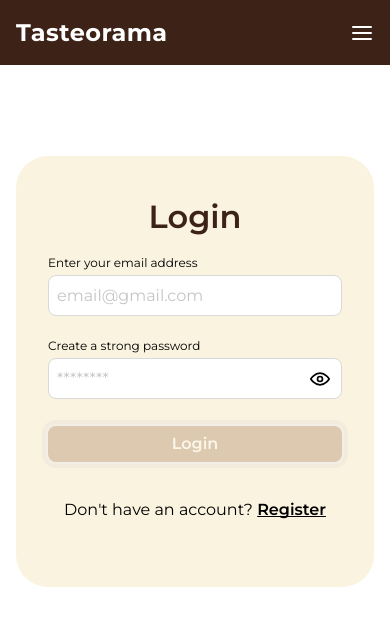
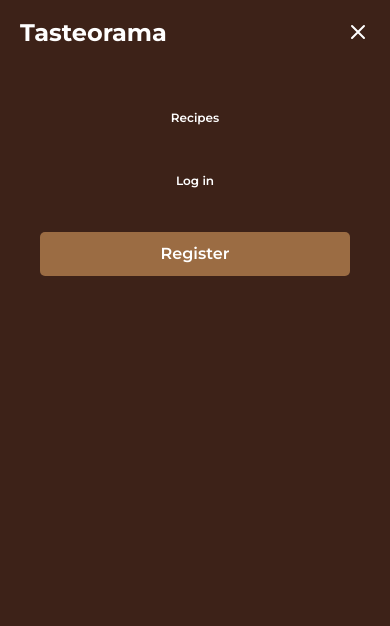
Before and after one commit to Njavl/six-seven-company-Frontend, a Next.js app: page /auth/login in a window 390 px wide. Both pictures are taken after a click on the button 362 px from the left and 32 px from the top of the page. Shown: the top 626 px of the page. Built offline with nearby package versions, Linux system fonts and the light colour scheme; no server answers.

Commit message:
create mobile menu + update header

```diff
--- a/components/AuthNavigation/AuthNavigation.module.css
+++ b/components/AuthNavigation/AuthNavigation.module.css
@@ -1,41 +1,5 @@
-/* .userEmail {
-    color: white;
-    margin-right: 0.5rem;
-    font-size: 0.9rem;
-}
-
-.logoutButton {
-    background: transparent;
-    border: 1px solid white;
-    color: white;
-    padding: 0.3rem 0.6rem;
-    border-radius: 4px;
-    cursor: pointer;
-    font-size: 0.9rem;
-    transition: background-color 0.3s ease, color 0.3s ease;
-}
-
-.logoutButton:hover {
-    background-color: white;
-    color: #333;
-} */
-
-/* .navigationItem {
-    display: flex;
-    align-items: center;
-}
-
-.navigationLink {
-    text-decoration: none;
-    color: white;
-    font-size: 1rem;
-}
-
-.navigationLink:hover {
-    color: #ddd;
-} */
-
-.registerBtn {
+.registerBtn,
+.addRecipeBtn {
     background-color: #9B6C43;
     padding: 8px 16px;
     border-radius: 5px;
@@ -45,41 +9,68 @@
     font-size: 16px;
 }
 
-.registerBtn:hover {
+.registerBtn:hover,
+.addRecipeBtn:hover {
     text-decoration: none;
-    /* Кнопка не должна подчеркиваться */
     opacity: 0.9;
+}
+
+.registerBtn,
+.addRecipeBtn {
+    background-color: #9B6C43;
+    color: #ffffff;
+    padding: 8px 16px;
+    border-radius: 5px;
+    border: none;
+    cursor: pointer;
+    transition: all 0.3s ease;
+}
+
+.registerBtn:hover,
+.registerBtn:focus {
+    background-color: #825a38;
+    outline: none;
+}
+
+.addRecipeBtn:hover,
+.addRecipeBtn:focus {
+    background-color: #825a38;
+    outline: none;
+}
+
+.registerBtn:active,
+.addRecipeBtn:active {
+    background-color: #6a4a2e;
+    transform: scale(0.98);
+}
+
+.registerBtn:disabled,
+.addRecipeBtn:disabled {
+    background-color: #e0e0e0;
+    color: #a0a0a0;
+    cursor: not-allowed;
 }
 
 .navLink {
     color: #ffffff;
-    /* Цвет ссылок — белый */
     text-decoration: none;
-    /* Убираем стандартное подчеркивание */
     transition: text-decoration 0.2s;
-    /* Плавный эффект появления */
     font-size: 12px;
     font-weight: 600;
 }
 
 .navLink:hover {
     text-decoration: underline;
-    /* Подчеркивание при наведении */
     text-decoration-color: #ffffff;
-    /* Цвет подчеркивания — белый */
     text-underline-offset: 6px;
-    /* Небольшой отступ от текста до линии */
 }
 
 .userAvatar {
     width: 32px;
-    /* Размер круга */
     height: 32px;
     background-color: #9B6C43;
-    /* Цвет из вашего макета */
     color: white;
     border-radius: 50%;
-    /* Делает элемент круглым */
     display: flex;
     justify-content: center;
     align-items: center;
@@ -87,10 +78,16 @@
     font-size: 18px;
     margin-right: 8.5px;
     text-transform: uppercase;
-    /* Гарантирует заглавную букву */
     cursor: pointer;
-    /* border: 2px solid rgba(255, 255, 255, 0.2); */
-    /* Легкая обводка */
+}
+.userName {
+    font-size: 14px;
+    color: #ffffff;
+    font-weight: 600;
+}
+
+.userName strong {
+    color: #ffffff;
 }
 
 .authGroup {
@@ -146,13 +143,91 @@
     text-underline-offset: 6px;
 }
 
-/* --- Планшеты (до 1440px) --- */
-@media screen and (max-width: 1439px) {}
+.desktopList {
+    display: flex;
+    align-items: center;
+    gap: 32px;
+}
+
+.authGroup,
+.guestGroup {
+    display: flex;
+    align-items: center;
+    gap: 32px;
+}
+
+.menuOpenBtn {
+    display: none;
+    align-items: center;
+    justify-content: center;
+    padding: 0;
+    color: var(--color-white);
+    background-color: transparent;
+    border: none;
+}
+
 
 /* --- Мобильные (до 768px) --- */
 @media screen and (max-width: 767px) {
-    .authGroup {
+
+
+    .desktopList {
         display: none;
     }
 
+    .mobileList {
+        display: flex;
+        flex-direction: column;
+        gap: 20px;
+        padding: 20px;
+        align-items: center;
+    }
+
+    .mobileList .authGroup,
+    .mobileList .guestGroup {
+        flex-direction: column;
+        gap: 32px;
+        width: 100%;
+    }
+
+    .mobileList .registerBtn,
+    .mobileList.addRecipeBtn,
+    .mobileList .linkButton {
+        width: 100%;
+        text-align: center;
+        padding: 12px;
+    }
+    .menuOpenBtn {
+        display: flex;
+    }
+
+    .container {
+        display: flex;
+        align-items: center;
+        justify-content: space-between;
+        width: 100%;
+        max-width: var(--container);
+        margin: 0 auto;
+        padding: 20px var(--container-padding);
+    }
+
+    .logo {
+        color: var(--color-white);
+        font-size: 24px;
+        font-weight: 700;
+        letter-spacing: 0.02em;
+    }
+    .addRecipeBtn {
+        order: 4;
+    }
+
+    .addRecipeBtn,
+    .registerBtn {
+        width: 361px;
+        height: 44px;
+        display: flex;
+        justify-content: center;
+        align-items: center;
+        box-sizing: border-box;
+    }
 }
--- a/components/AuthNavigation/AuthNavigation.tsx
+++ b/components/AuthNavigation/AuthNavigation.tsx
@@ -1,86 +1,65 @@
 'use client';
-
 import { useState } from 'react';
-import Link from 'next/link';
 import { useRouter } from 'next/navigation';
-import toast from 'react-hot-toast';
 import useAuthStore from '@/lib/store/authStore';
 import { logout } from '@/lib/api/clientApi';
 import Modal from '../Modal/Modal';
 import LoginForm from '../LoginForm/LoginForm';
+import MobileMenu from '../MobileMenu/MobileMenu';
+import NavLinks from '../NavLinks/NavLinks';
 import css from './AuthNavigation.module.css';
 
-export default function AuthNavigation() {
+interface AuthNavigationProps {
+  variant?: 'header' | 'mobile';
+}
+
+export default function AuthNavigation({ variant = 'header' }: AuthNavigationProps) {
   const router = useRouter();
   const [isLoginOpen, setIsLoginOpen] = useState(false);
-
-  const { isAuthenticated, user, clearUser } = useAuthStore();
+  const [isMobileMenuOpen, setIsMobileMenuOpen] = useState(false);
+  const { isAuthenticated, clearUser } = useAuthStore();
 
   const handleLogout = async () => {
-    try {
     await logout();
-    } catch {
-      toast.error('Logout failed');
-    } finally {
     clearUser();
     router.push('/');
-    }
   };
 
   return (
+    <>
       <nav className={css.nav}>
-      {isAuthenticated ? (
-        <div className={css.authGroup}>
-          <Link href="/current" className={css.navLink}>
-            My Profile
-          </Link>
-          <Link href="/add-recipe" className={css.registerBtn}>
-            Add Recipe
-          </Link>
-          <div className={css.userNav}>
-            <div className={css.userAvatar}>
-              {user?.name
-                ? user.name.charAt(0).toUpperCase()
-                : user?.email?.charAt(0).toUpperCase() || 'U'}
-            </div>
-            <span className={css.userName}>
-              <strong>{user?.name || 'User'}</strong>
-            </span>
-            <span className={css.divider}></span>
+        <NavLinks
+          variant={variant}
+          isAuthenticated={isAuthenticated}
+          onLogout={handleLogout}
+          onOpenLogin={() => setIsLoginOpen(true)}
+        />
+      </nav>
+
       <button
-              onClick={handleLogout}
-              className={css.logoutButton}
-              aria-label="Logout"
+        className={css.menuOpenBtn}
+        onClick={() => setIsMobileMenuOpen(true)}
+        aria-label="Open menu"
       >
         <svg width="24" height="24" aria-hidden="true">
-                <use href="/icons/sprite.svg#icon-logout" />
+          <use href="/icons/sprite.svg#icon-menu" />
         </svg>
       </button>
-          </div>
-        </div>
-      ) : (
-        <div className={css.guestGroup}>
-          <Link href="/" className={css.navLink}>
-            Recipes
-          </Link>
-          <button
-            type="button"
-            className={css.linkButton}
-            onClick={() => setIsLoginOpen(true)}
-          >
-            Log in
-          </button>
-          <Link href="/auth/register" className={css.registerBtn}>
-            Register
-          </Link>
-        </div>
+
+      {isMobileMenuOpen && (
+        <MobileMenu
+          variant="mobile"
+          onClose={() => setIsMobileMenuOpen(false)}
+          isAuthenticated={isAuthenticated}
+          onLogout={handleLogout}
+          onOpenLogin={() => setIsLoginOpen(true)}
+        />
       )}
-
       {isLoginOpen && (
         <Modal onClose={() => setIsLoginOpen(false)}>
           <LoginForm onSuccess={() => setIsLoginOpen(false)} />
         </Modal>
       )}
-    </nav>
+    </>
   );
 }
--- a/components/Header/Header.module.css
+++ b/components/Header/Header.module.css
@@ -27,22 +27,9 @@
   gap: 20px;
 }
 
-.menuOpenBtn {
-  display: none;
-  align-items: center;
-  justify-content: center;
-  padding: 0;
-  color: var(--color-white);
-  background-color: transparent;
-  border: none;
-}
 
 @media screen and (max-width: 767px) {
   .nav {
     display: none;
   }
-
-  .menuOpenBtn {
-    display: inline-flex;
-  }
 }
--- a/components/Header/Header.tsx
+++ b/components/Header/Header.tsx
@@ -1,24 +1,14 @@
+'use client';
 import Link from 'next/link';
+import AuthNavigation from '../AuthNavigation/AuthNavigation';
 import css from './Header.module.css';
-import AuthNavigation from '../AuthNavigation/AuthNavigation';
 
 export default function Header() {
   return (
     <header className={css.header}>
       <div className={css.container}>
-        <Link href="/" className={css.logo}>
-          Tasteorama
-        </Link>
-
-        <nav className={css.nav}>
-          <AuthNavigation />
-        </nav>
-
-        <button className={css.menuOpenBtn} type="button" aria-label="Open menu">
-          <svg width="24" height="24" aria-hidden="true">
-            <use href="/icons/sprite.svg#icon-menu" />
-          </svg>
-        </button>
+        <Link href="/" className={css.logo}>Tasteorama</Link>
+        <AuthNavigation variant="header" />
       </div>
     </header>
   );
--- /dev/null
+++ b/components/MobileMenu/MobileMenu.module.css
@@ -0,0 +1,74 @@
+.closeBtn {
+    align-self: flex-end;
+    background: none;
+    border: none;
+    cursor: pointer;
+    margin-bottom: 40px;
+}
+
+.menuList {
+    display: flex;
+    flex-direction: column;
+    gap: 20px;
+    align-items: center;
+    font-size: 18px;
+    font-weight: 600;
+}
+
+.menuLink {
+    color: #111;
+    text-decoration: none;
+}
+.mobileMenuOverlay {
+    position: fixed;
+    top: 0;
+    left: 0;
+    width: 100vw;
+    height: 100vh;
+    background-color: var(--color-brown-dark);
+    display: flex;
+    flex-direction: column;
+    z-index: 9999;
+    padding: 20px;
+    overflow: hidden;
+}
+
+.closeBtn {
+    position: absolute;
+    top: 16px;
+    right: 16px;
+    display: inline-flex;
+    align-items: center;
+    justify-content: center;
+    width: 32px;
+    height: 32px;
+    padding: 0;
+    color: white;
+    background: transparent;
+    border: none;
+}
+
+.closeButton:hover {
+    color: var(--color-accent);
+}
+
+.mobileList {
+    display: flex;
+    flex-direction: column;
+    gap: 15px;
+}
+
+.mobileMenuHeader {
+    display: flex;
+    justify-content: space-between;
+    align-items: center;
+    width: 100%;
+    margin-bottom: 40px;
+}
+
+.logo {
+    color: white;
+    text-decoration: none;
+    font-weight: 700;
+    font-size: 24px;
+}
--- /dev/null
+++ b/components/MobileMenu/MobileMenu.tsx
@@ -0,0 +1,44 @@
+'use client';
+import { useEffect } from 'react';
+import { createPortal } from 'react-dom';
+import NavLinks from '../NavLinks/NavLinks';
+import css from './MobileMenu.module.css';
+import Link from 'next/link';
+
+interface MobileMenuProps {
+  onClose: () => void;
+  isAuthenticated: boolean;
+  onLogout: () => void;
+  onOpenLogin: () => void;
+  variant?: 'header' | 'mobile';
+}
+
+export default function MobileMenu({ onClose, isAuthenticated, onLogout, onOpenLogin, variant }: MobileMenuProps) {
+
+  useEffect(() => {
+    document.body.style.overflow = 'hidden';
+    return () => { document.body.style.overflow = 'unset'; };
+  }, []);
+
+  return createPortal(
+    <div className={css.mobileMenuOverlay}>
+      <div className={css.mobileMenuHeader}>
+      <Link href="/" className={css.logo} onClick={onClose}>Tasteorama</Link>
+      <button className={css.closeBtn} onClick={onClose}>
+        <svg width="24" height="24" aria-hidden="true">
+            <use href="/icons/sprite.svg#icon-close" />
+          </svg></button>
+       </div>
+     <nav className={css.menuNav}>
+        <NavLinks
+          variant={variant}
+          isAuthenticated={isAuthenticated}
+          onLogout={onLogout}
+          onOpenLogin={onOpenLogin}
+          onClose={onClose}
+        />
+      </nav>
+    </div>,
+    document.body
+  );
+}
--- /dev/null
+++ b/components/NavLinks/NavLinks.tsx
@@ -0,0 +1,42 @@
+import Link from 'next/link';
+import useAuthStore from '@/lib/store/authStore';
+import css from '../AuthNavigation/AuthNavigation.module.css';
+
+export default function NavLinks({ isAuthenticated, onLogout, onOpenLogin, onClose,
+    variant }: any) {
+    const containerClass = variant === 'mobile' ? css.mobileList : css.desktopList;
+    const { user } = useAuthStore();
+  return (
+    <div className={containerClass}>
+      {isAuthenticated ? (
+        <div className={css.authGroup}>
+          <Link href="/" className={css.navLink} onClick={onClose}>Recipes</Link>
+          <Link href="/current" className={css.navLink} onClick={onClose}>My Profile</Link>
+          <Link href="/add-recipe" className={css.addRecipeBtn} onClick={onClose}>Add Recipe</Link>
+          <div className={css.userNav}>
+            <div className={css.userAvatar}>
+              {user?.name
+                ? user.name.charAt(0).toUpperCase()
+                : user?.email?.charAt(0).toUpperCase() || 'U'}
+            </div>
+            <span className={css.userName}>
+              <strong>{user?.name || 'User'}</strong>
+            </span>
+            <span className={css.divider}></span>
+            <button onClick={() => { onLogout(); onClose?.(); }} className={css.logoutButton}>
+                <svg width="24" height="24" aria-hidden="true">
+                <use href="/icons/sprite.svg#icon-logout" />
+                </svg>
+           </button>
+          </div>
+        </div>
+      ) : (
+        <div className={css.guestGroup}>
+          <Link href="/" className={css.navLink} onClick={onClose}>Recipes</Link>
+          <button onClick={() => { onOpenLogin(); onClose?.(); }} className={css.linkButton}>Log in</button>
+          <Link href="/auth/register" className={css.registerBtn} onClick={onClose}>Register</Link>
+        </div>
+      )}
+    </div>
+  );
+}
```
Lines whose indentation alone changed are shown as unchanged.
